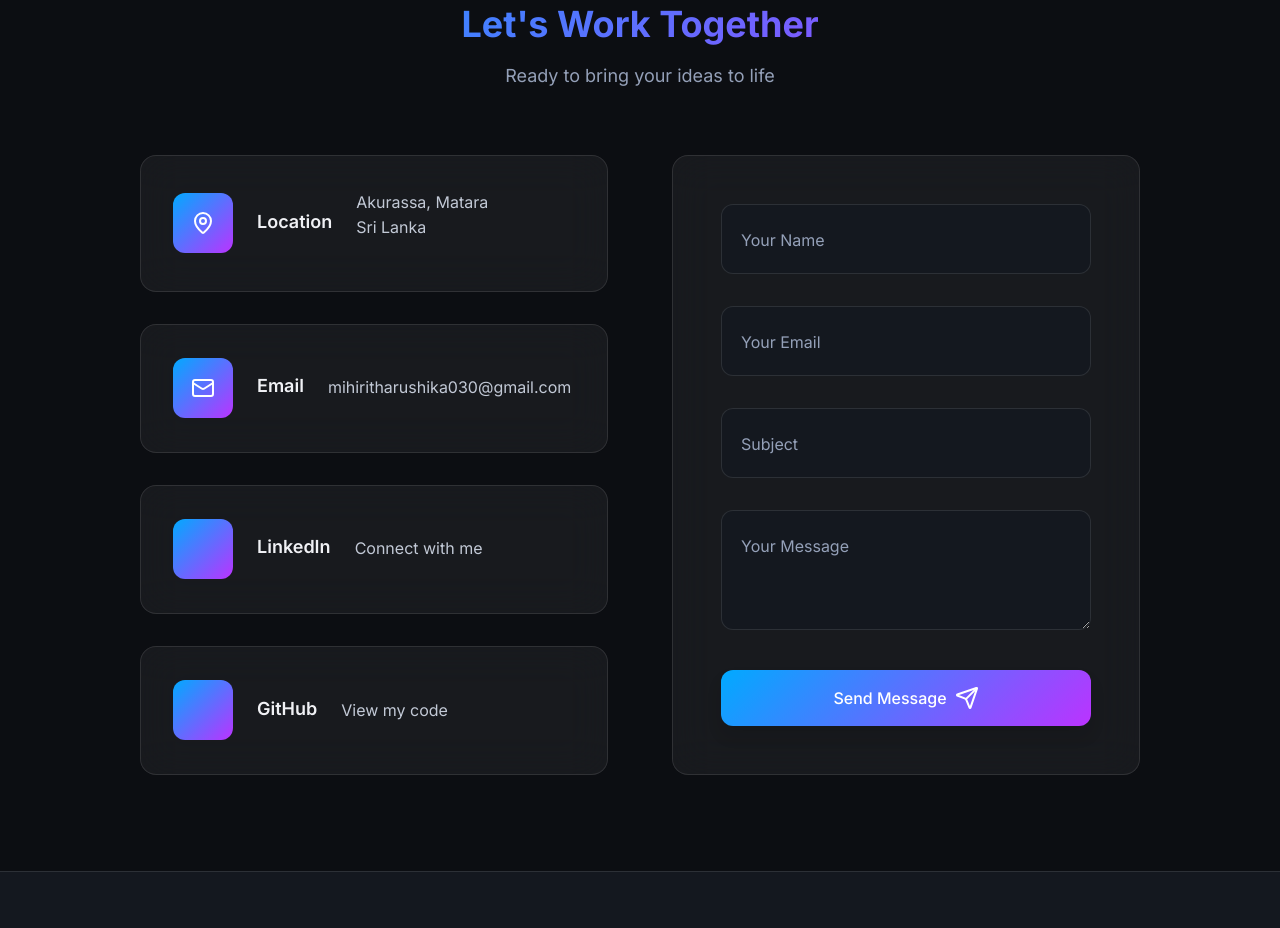
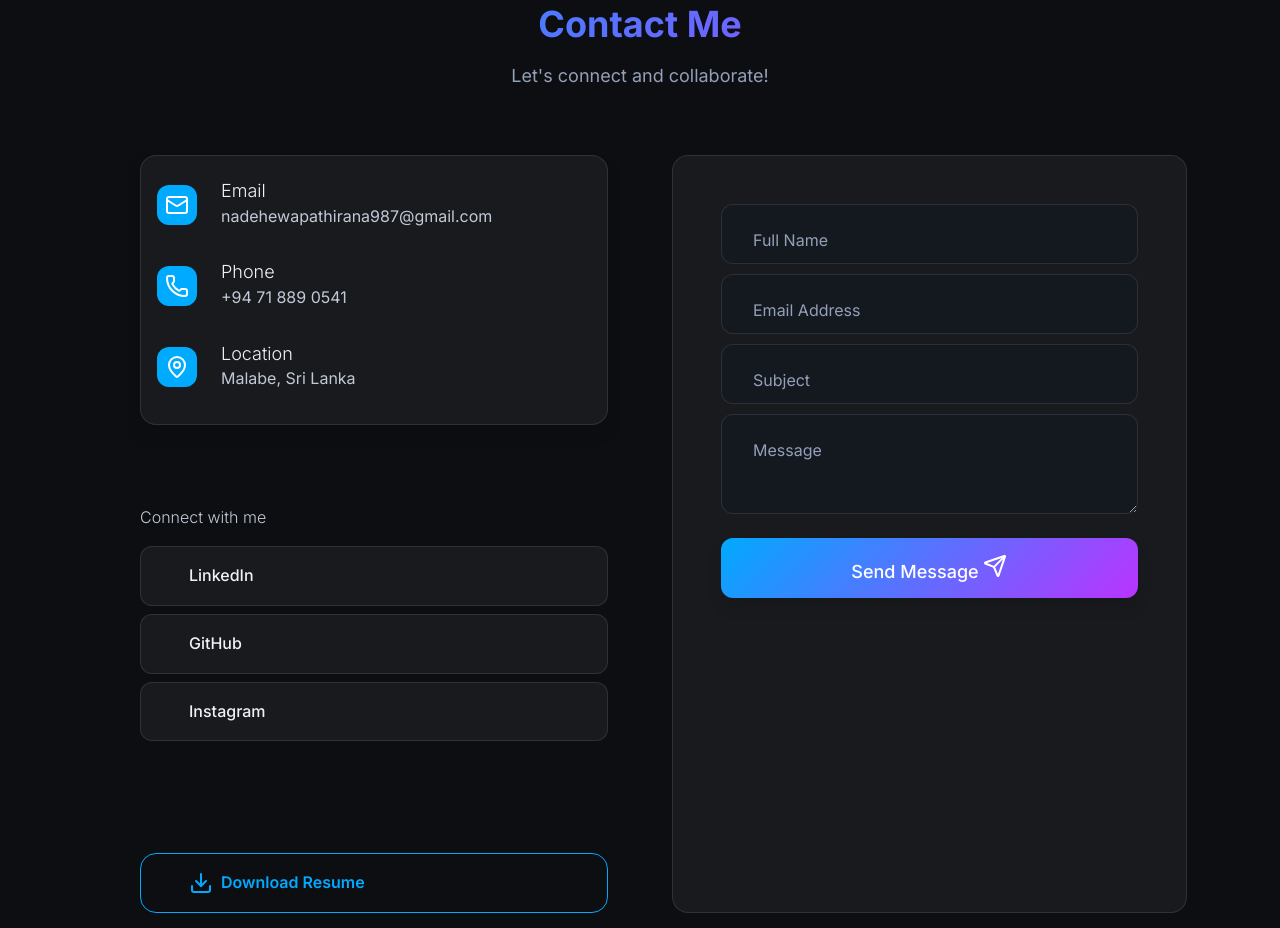
Before and after one commit to tharu1010/My-Portfolio, a website: page index.html in a window 1280 px wide. Shown: the part 6717-7645 px from the top of the page. Drawn offline with nearby package versions, Linux system fonts and the light colour scheme.

Commit message:
Redesign contact section with modern layout
Updated the contact section to use a modern two-column layout with improved contact info display, social links, and a download resume button. Revised form field labels and structure for better clarity and user experience.

```diff
--- a/index.html
+++ b/index.html
@@ -617,72 +617,63 @@
         <section class="contact section" id="contact">
             <div class="container">
                 <div class="section__header">
-                    <h2 class="section__title">Let's Work Together</h2>
-                    <p class="section__subtitle">Ready to bring your ideas to life</p>
+                    <h2 class="section__title">Contact Me</h2>
+                    <p class="section__subtitle">Let's connect and collaborate!</p>
                 </div>
-
-                <div class="contact__container">
-                    <div class="contact__info">
-                        <div class="contact__card">
-                            <div class="contact__icon">
-                                <i data-lucide="map-pin"></i>
+                <div class="contact__container modern-contact">
+                    <!-- Left Side: Contact Info Table -->
+                    <div class="modern-contact__info">
+                        <div class="modern-contact__card modern-contact__card--block">
+                            <div class="modern-contact__row">
+                                <div class="modern-contact__icon modern-contact__icon--bg"><i data-lucide="mail"></i></div>
+                                <div>
+                                    <h3 class="modern-contact__title">Email</h3>
+                                    <div class="modern-contact__text">nadehewapathirana987@gmail.com</div>
+                                </div>
                             </div>
-                            <h3 class="contact__title">Location</h3>
-                            <p class="contact__text">Akurassa, Matara<br>Sri Lanka</p>
+                            <div class="modern-contact__row">
+                                <div class="modern-contact__icon modern-contact__icon--bg"><i data-lucide="phone"></i></div>
+                                <div>
+                                    <h3 class="modern-contact__title">Phone</h3>
+                                    <div class="modern-contact__text">+94 71 889 0541</div>
+                                </div>
+                            </div>
+                            <div class="modern-contact__row">
+                                <div class="modern-contact__icon modern-contact__icon--bg"><i data-lucide="map-pin"></i></div>
+                                <div>
+                                    <h3 class="modern-contact__title">Location</h3>
+                                    <div class="modern-contact__text">Malabe, Sri Lanka</div>
+                                </div>
+                            </div>
                         </div>
-
-                        <div class="contact__card">
-                            <div class="contact__icon">
-                                <i data-lucide="mail"></i>
-                            </div>
-                            <h3 class="contact__title">Email</h3>
-                            <a href="mailto:mihiritharushika030@gmail.com" class="contact__text">
-                                mihiritharushika030@gmail.com
-                            </a>
+                        <div class="modern-contact__social-table">
+                            <div class="modern-contact__social-title">Connect with me</div>
+                            <a href="#" class="modern-contact__social-row"><i data-lucide="linkedin"></i> <span>LinkedIn</span></a>
+                            <a href="#" class="modern-contact__social-row"><i data-lucide="github"></i> <span>GitHub</span></a>
+                            <a href="#" class="modern-contact__social-row"><i data-lucide="instagram"></i> <span>Instagram</span></a>
                         </div>
-
-                        <div class="contact__card">
-                            <div class="contact__icon">
-                                <i data-lucide="linkedin"></i>
-                            </div>
-                            <h3 class="contact__title">LinkedIn</h3>
-                            <a href="http://linkedin.com/in/mihiri-tharushika-8b266a322" target="_blank" class="contact__text">
-                                Connect with me
-                            </a>
+                        <a href="assets/cv/Tharu cv.pdf" class="btn btn--outline resume-btn" download>
+                            <i data-lucide="download"></i> Download Resume
+                        </a>
+                    </div>
+                    <!-- Right Side: Contact Form -->
+                    <form class="modern-contact__form" id="contactForm">
+                        <div class="form__group">
+                            <input type="text" name="fullname" class="form__input" placeholder=" " required>
+                            <label class="form__label">Full Name</label>
                         </div>
-
-                        <div class="contact__card">
-                            <div class="contact__icon">
-                                <i data-lucide="github"></i>
-                            </div>
-                            <h3 class="contact__title">GitHub</h3>
-                            <a href="https://github.com/IT22914200" target="_blank" class="contact__text">
-                                View my code
-                            </a>
-                        </div>
-                    </div>
-
-                    <form class="contact__form" id="contactForm">
-                        <div class="form__group">
-                            <input type="text" name="name" class="form__input" placeholder=" " required>
-                            <label class="form__label">Your Name</label>
-                        </div>
-
                         <div class="form__group">
                             <input type="email" name="email" class="form__input" placeholder=" " required>
-                            <label class="form__label">Your Email</label>
+                            <label class="form__label">Email Address</label>
                         </div>
-
                         <div class="form__group">
                             <input type="text" name="subject" class="form__input" placeholder=" " required>
                             <label class="form__label">Subject</label>
                         </div>
-
                         <div class="form__group">
                             <textarea name="message" class="form__input form__textarea" placeholder=" " required></textarea>
-                            <label class="form__label">Your Message</label>
+                            <label class="form__label">Message</label>
                         </div>
-
                         <button type="submit" class="btn btn--primary btn--full">
                             <span>Send Message</span>
                             <i data-lucide="send"></i>
```
